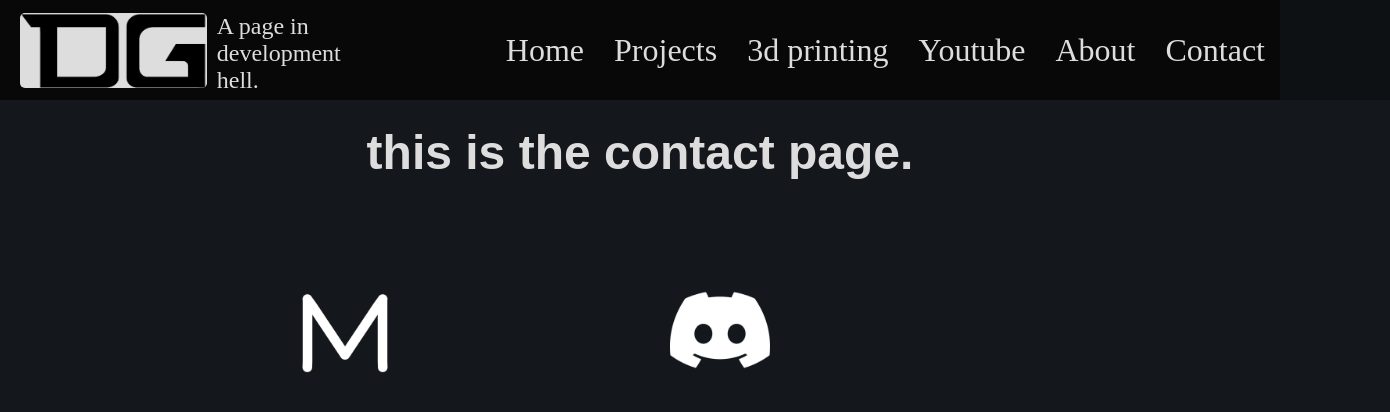
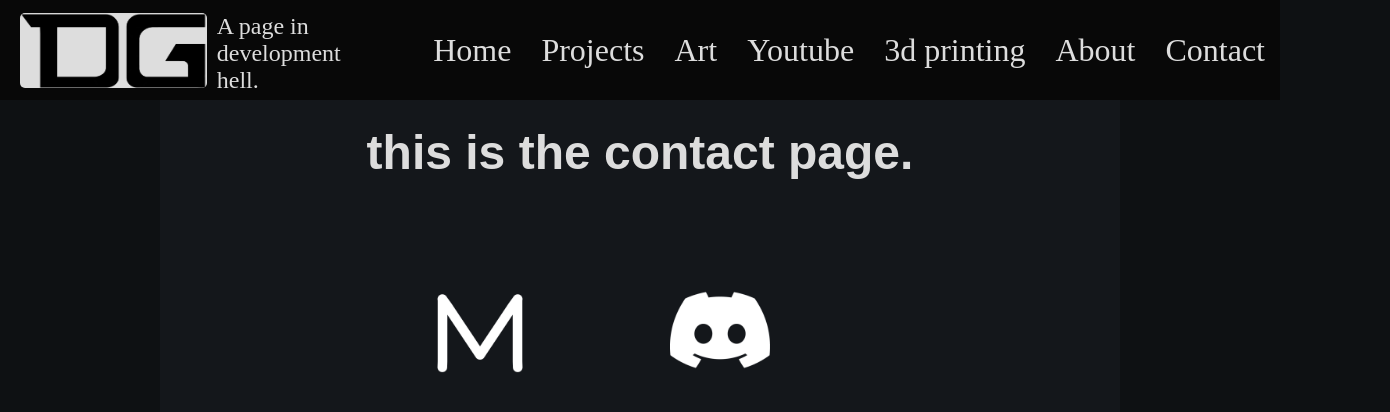
Before and after one commit to JackDevilGod/JackDevilGod.github.io, a SvelteKit app: page /contact in a window 1280 px wide. Shown: the top 412 px of the page, 1390 px wide, since content can reach past the window. Built offline with nearby package versions, Linux system fonts and the light colour scheme.

Commit message:
content page

```diff
--- a/src/app.html
+++ b/src/app.html
@@ -21,7 +21,7 @@
 			}
 
 			.content {
-				width: 1500px;
+				width: 75%;
 				height: 100dvh;
 				min-width: 400px;
 
@@ -57,9 +57,9 @@
 				margin-left: 0px;
 			}
 
-			@media only screen and (max-width: 1150px) {
+			@media only screen and (max-width: 1200px) {
 				.content {
-					width: min(100dvw, 1000px);
+					width: min(100dvw, 900px);
 				}
 		</style>
 	</body>
--- a/src/lib/components/header.svelte
+++ b/src/lib/components/header.svelte
@@ -183,7 +183,7 @@ development hell.</pre>
 		}
 	}
 
-	@media only screen and (max-width: 1150px) {
+	@media only screen and (max-width: 1200px) {
 		#desktop_navbar {
 			display: none;
 		}
--- a/src/routes/+layout.svelte
+++ b/src/routes/+layout.svelte
@@ -6,12 +6,13 @@
 	let { children } = $props();
 
 	const main_pages = [
-		{route: '/', name: 'Home'},
-		{route: '/projects', name: 'Projects'},
-		{route: '/3dprinting', name: '3d printing'},
-		{route: '/youtube', name: 'Youtube'},
-		{route: '/about', name: 'About'},
-		{route: '/contact', name: 'Contact'}
+		{route: '/', 			name: 'Home'},
+		{route: '/projects', 	name: 'Projects'},
+		{route: '/art', 		name: 'Art'},
+		{route: '/youtube', 	name: 'Youtube'},
+		{route: '/3dprinting', 	name: '3d printing'},
+		{route: '/about', 		name: 'About'},
+		{route: '/contact', 	name: 'Contact'}
 		];
 
 	let currentPage = $derived(main_pages.find(p => p.route == page.url.pathname));
```
Also changed, not shown: src/routes/art/+page.svelte (added).
